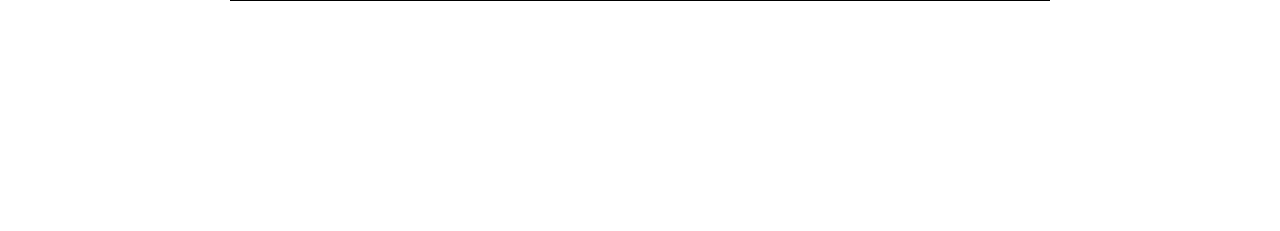
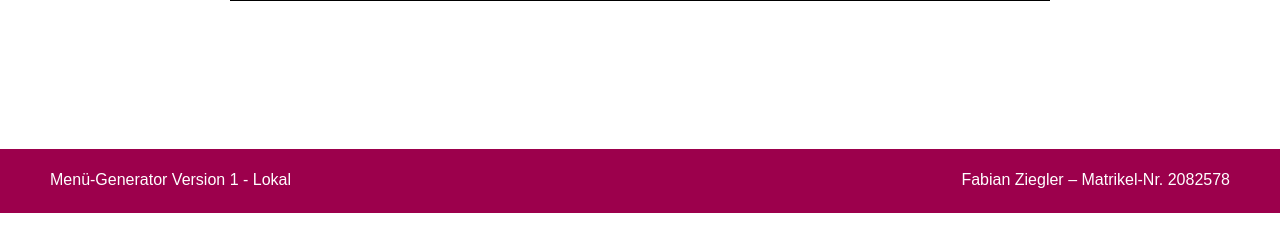
Before and after one commit to Abeullus/code_ba, a PHP site: page /generator/menu-types/output.php in a window 1280 px wide. Shown: the part 587-818 px from the top of the page. Run offline with PHP 8.4, Linux system fonts and the light colour scheme; the visitor is signed in with stand-in values (Sample User, id 1); data that the repository does not hold is empty.

Commit message:
Added Footer to Output Menu

```diff
--- a/generator/menu-types/output.php
+++ b/generator/menu-types/output.php
@@ -160,8 +160,15 @@ Inhalt zu erstellen. Der Inhalt dieser Datei wird aus der im Generator erstellte
                             <ul></ul>
                         </div>
                     </nav>
+
+
                 </header>
             </div>
+        </div>
+
+         <div class="footer">
+                <div class="descr1">Fabian Ziegler – Matrikel-Nr. 2082578</div>
+                <div class="descr2">Menü-Generator Version 1 - Lokal</div>
         </div>
     </body>
 </html>
```
